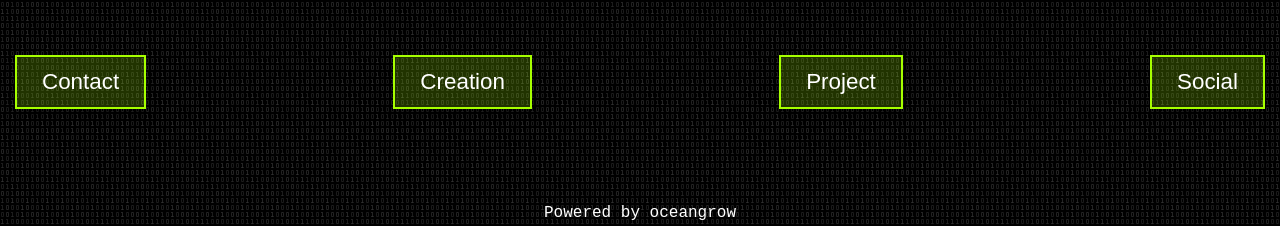
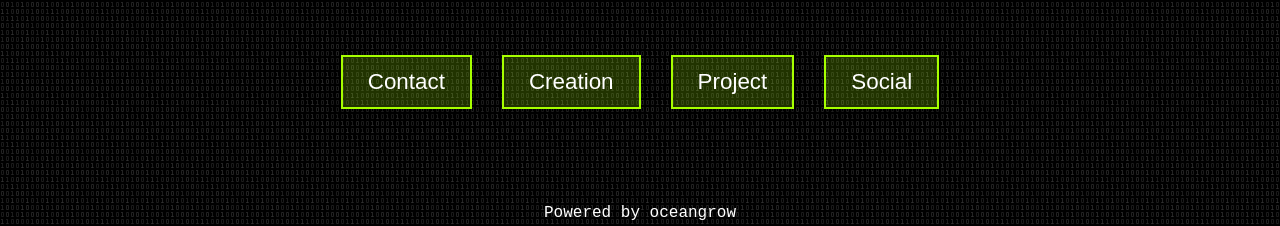
Before and after one commit to oceangrow/oceangrow.github.io, a plain HTML site: page index.html in a window 1280 px wide. Shown: the part 629-855 px from the top of the page. Drawn offline with Linux system fonts and the light colour scheme.

Commit message:
Update style.css

```diff
--- a/src/style.css
+++ b/src/style.css
@@ -7,7 +7,7 @@ body {
 .categories {
   margin-top: 30px;
   display: flex; /* Change to flexbox for horizontal layout */
-  justify-content: space-between; /* Center the buttons horizontally */
+  justify-content: center; /* Center the buttons horizontally */
 }
 .category {
   font-family: monospace;
```
